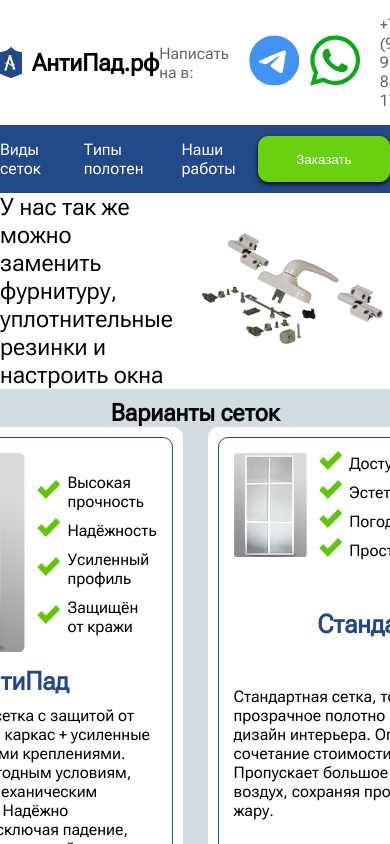
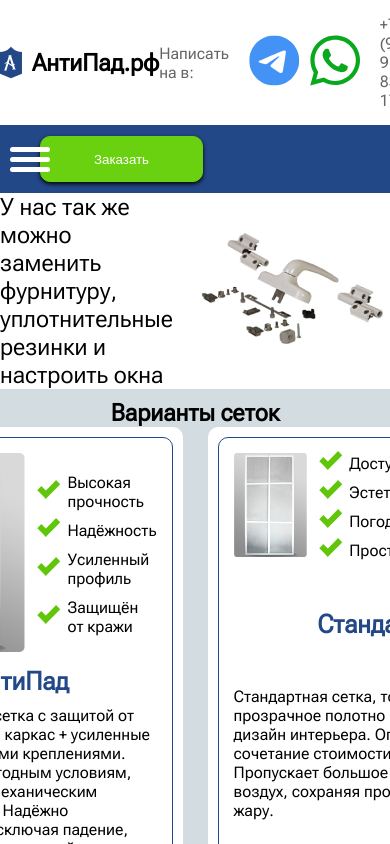
Before and after one commit to Maracash41/moskit, a React (Vite) app in the folder mosquito/: page / in a window 390 px wide. Shown: the top 844 px of the page. Built offline with nearby package versions, Linux system fonts and the light colour scheme.

Commit message:
feat: add burgermenu icon

```diff
--- a/mosquito/src/components/Header/Header.tsx
+++ b/mosquito/src/components/Header/Header.tsx
@@ -56,6 +56,15 @@ const Header: React.FC = () => {
           <div className={classes.headerBottom}>
             <div className={classes.container}>
               <div className={classes.headerBottomContent}>
+                <input
+                  type="checkbox"
+                  className={classes.burgerCheckbox}
+                  id="burgerCheckbox"
+                />
+                <label
+                  htmlFor="burgerCheckbox"
+                  className={classes.burgerIcon}
+                ></label>
                 <nav className={classes.headerMenu}>
                   <ul className={classes.headerMenuList}>
                     <li className={classes.headerMenuItem}>
--- a/mosquito/src/components/Header/header.module.css
+++ b/mosquito/src/components/Header/header.module.css
@@ -80,6 +80,95 @@
   gap: 20px;
 }
 
+.headerMenuItem {
+  padding: 10px;
+
+  &:hover {
+    background-color: var(--secondary-color-opacity);
+  }
+}
+
 .headerMenuLink {
   color: var(--secondary-color);
 }
+
+.burgerCheckbox {
+  position: absolute;
+  visibility: hidden;
+}
+
+.burgerIcon {
+  position: relative;
+  display: none;
+  width: 40px;
+  height: 25px;
+  background: transparent;
+  border: none;
+  cursor: pointer;
+
+  &::after,
+  &::before {
+    content: "";
+    position: absolute;
+    left: 10px;
+    display: block;
+    width: 100%;
+    height: 5px;
+    border-radius: 10px;
+    background: var(--secondary-color);
+  }
+
+  &::before {
+    top: 0;
+    box-shadow: 0 10px 0 var(--secondary-color);
+    transition: box-shadow 0.3s 0.15s, top 0.3s 0.15s, transform 0.3s;
+  }
+
+  &::after {
+    bottom: 0;
+    transition: bottom 0.3s 0.15s, transform 0.3s;
+  }
+}
+
+.burgerCheckbox:checked + .burgerIcon::before {
+  top: 10px;
+  transform: rotate(45deg);
+  box-shadow: 0 5px 0 rgba(255, 255, 255, 0);
+  transition: box-shadow 0.15s, top 0.3s, transform 0.3s 0.15s;
+}
+.burgerCheckbox:checked + .burgerIcon::after {
+  bottom: 10px;
+  transform: rotate(-45deg);
+  transition: bottom 0.3s, transform 0.3s 0.15s;
+}
+
+@media screen and (max-width: 618px) {
+  .headerBottomContent {
+    position: relative;
+  }
+
+  .headerMenu {
+    position: absolute;
+    top: 0;
+    left: 0;
+    padding: 45px 10px 10px 10px;
+    width: 250px;
+    transform: translateX(-100%);
+    background: var(--primary-color);
+    z-index: 2;
+    transition: transform 0.3s;
+  }
+
+  .headerMenuList {
+    flex-direction: column;
+  }
+
+  .burgerIcon {
+    display: block;
+    z-index: 10;
+  }
+
+  .burgerCheckbox:checked ~ .headerMenu {
+    transform: translateX(0);
+  }
+}
--- a/mosquito/src/styles/vars.css
+++ b/mosquito/src/styles/vars.css
@@ -1,6 +1,7 @@
 :root {
   --primary-color: #234888;
   --secondary-color: #ffffff;
+  --secondary-color-opacity: #ffffff40;
   --text-color: #000000;
   --section-background: #d3dce0;
   --header-text-color: #646464;
```
